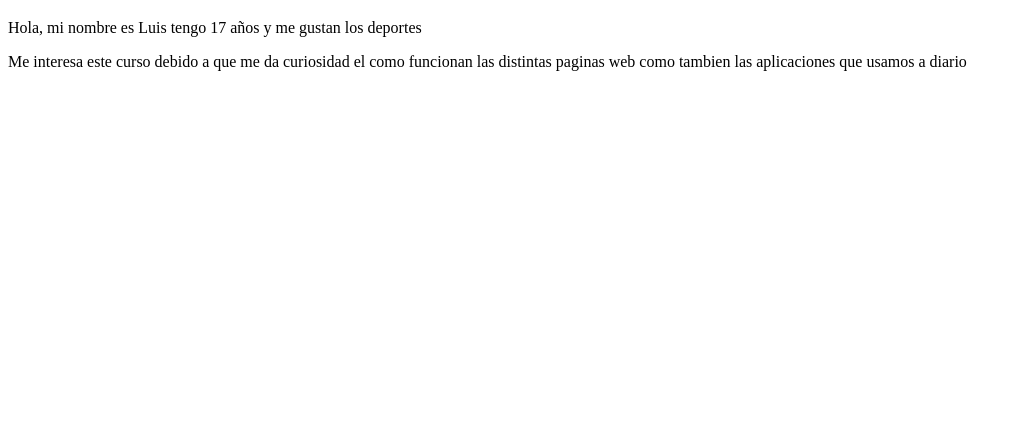
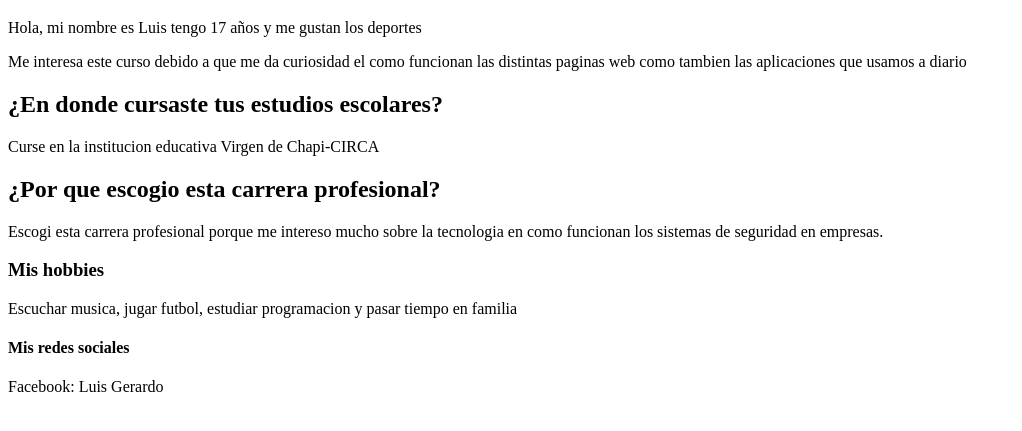
Before and after one commit to soyluisypunto/Repositorio---Ejercicio-N-5, a plain HTML site: page index.html in a window 1280 px wide. Shown: the part 61-492 px from the top of the page, without its empty margins (0-1022 px from the left). Drawn offline with Linux system fonts and the light colour scheme.

Commit message:
Segundo commit: Agregando partes

```diff
--- a/index.html
+++ b/index.html
@@ -3,13 +3,26 @@
 <head>
     <meta charset="UTF-8">
     <meta name="viewport" content="width=device-width, initial-scale=1.0">
+    <!-- Aqui da el nombre de la pestaña -->
     <title>Choquepuma Villafuerte Luis Gerardo</title>
 </head>
 <body>
+    <!-- Este sera el titulo que aparece en la pagina web-->
     <h1>Introducciòn al desarrollo web</h1>
+    <!-- Estos son los dos parrafos que aparecen despues del titulo de la pagina web-->
     <p>Hola, mi nombre es Luis tengo 17 años y me gustan los deportes</p>
     <p>Me interesa este curso debido a que me da curiosidad el como funcionan las distintas paginas web como tambien
         las aplicaciones que usamos a diario
     </p>
+    <h2>¿En donde cursaste tus estudios escolares?</h2>
+    <p>Curse en la institucion educativa Virgen de Chapi-CIRCA</p>
+    <h2>¿Por que escogio esta carrera profesional?</h2>
+    <p>Escogi esta carrera profesional porque me intereso mucho sobre la tecnologia en como funcionan
+        los sistemas de seguridad en empresas.
+    </p>
+    <h3>Mis hobbies</h3>
+    <p>Escuchar musica, jugar futbol, estudiar programacion y pasar tiempo en familia</p>
+    <h4>Mis redes sociales</h4>
+    <p>Facebook: Luis Gerardo</p>
 </body>
 </html>
```
